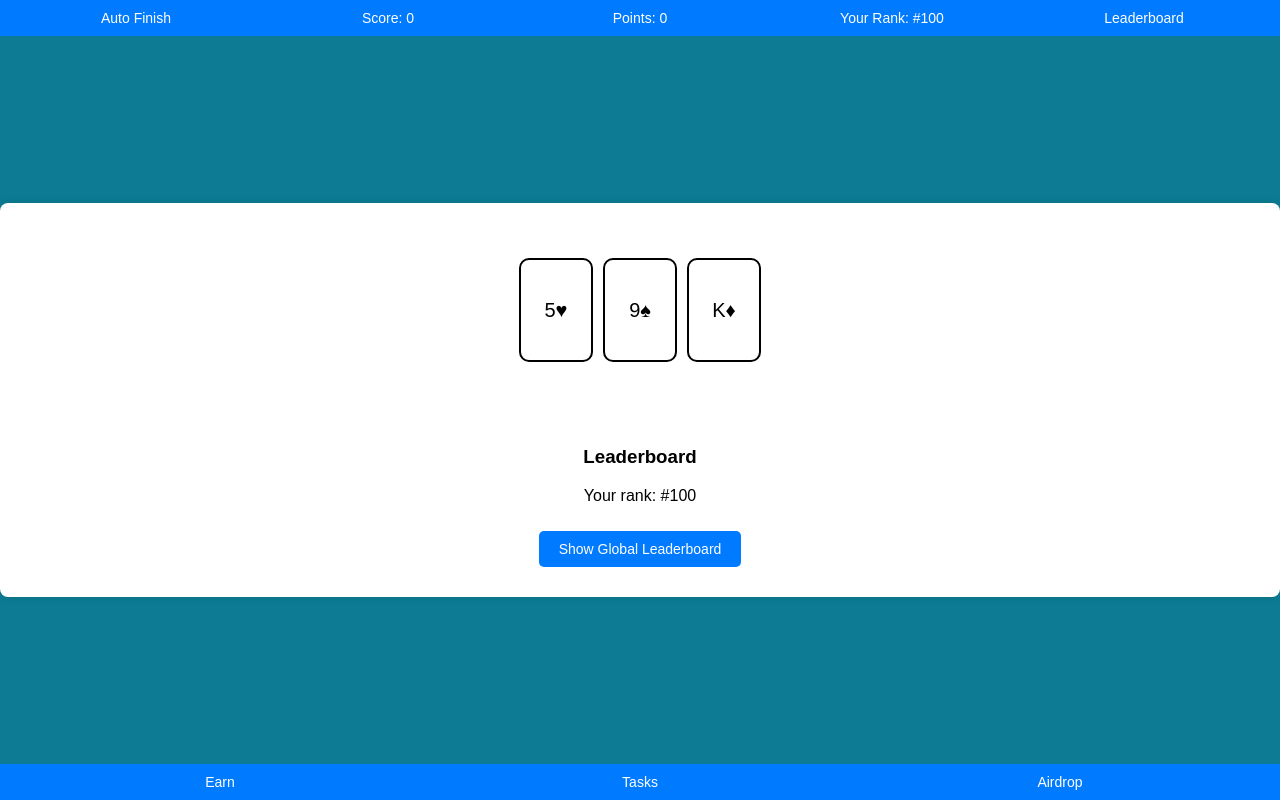
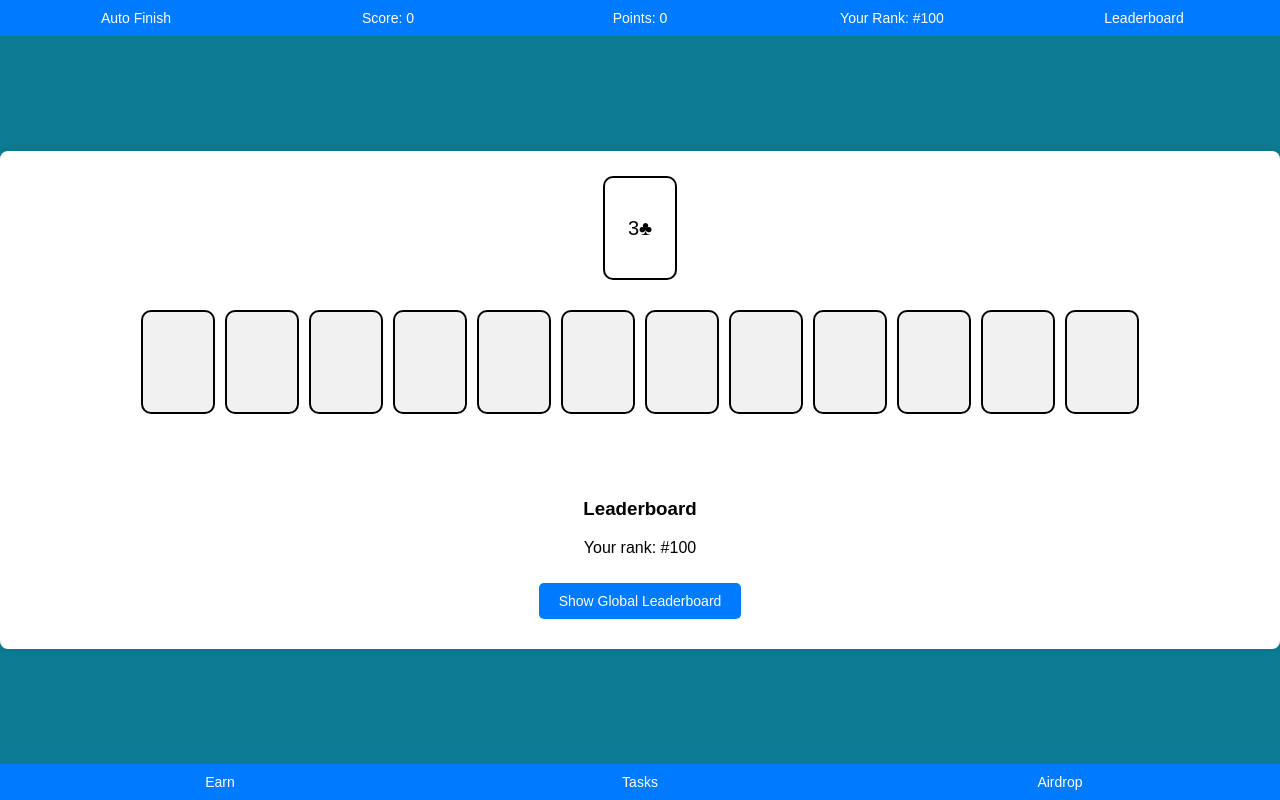
Before and after one commit to michealohagwam/Solitaire, a plain HTML site: page index.html in a window 1280 px wide. Both pictures are taken after a click on the element "Leaderboard". Drawn offline with Linux system fonts and the light colour scheme.

Commit message:
Add files via upload

```diff
--- a/index.html
+++ b/index.html
@@ -112,24 +112,32 @@
             font-weight: bold;
         }
 
-        .deck {
+        .deck, .pile {
             display: flex;
             justify-content: center;
-            flex-wrap: wrap;
-            margin-top: 30px;
-        }
-
-        .card {
+            align-items: center;
             width: 70px;
             height: 100px;
             border-radius: 10px;
             background-color: white;
             border: 2px solid black;
             margin: 5px;
+            position: relative;
+            font-size: 20px;
+            cursor: pointer;
+        }
+
+        .piles {
             display: flex;
-            align-items: center;
+            flex-wrap: wrap;
             justify-content: center;
-            font-size: 20px;
+            margin-top: 20px;
+        }
+
+        #foundation1, #foundation2, #foundation3, #foundation4,
+        #wastePile, #tableauPile1, #tableauPile2, #tableauPile3,
+        #tableauPile4, #tableauPile5, #tableauPile6, #tableauPile7 {
+            background-color: #f1f1f1;
         }
 
         .content-section {
@@ -172,13 +180,13 @@
                 padding: 8px 16px;
             }
 
-            .deck .card {
+            .deck, .pile {
                 width: 60px;
                 height: 90px;
                 font-size: 18px;
             }
         }
-            </style>
+    </style>
 </head>
 <body>
     <!-- Main Container -->
@@ -193,11 +201,21 @@
             <div class="menu-item" id="leaderboardBtn">Leaderboard</div>
         </div>
 
-        <!-- Solitaire Deck (Placeholder) -->
-        <div class="deck">
-            <div class="card" id="card1">5♥</div>
-            <div class="card" id="card2">9♠</div>
-            <div class="card" id="card3">K♦</div>
+        <!-- Solitaire Deck and Piles -->
+        <div class="deck" id="deck"></div>
+        <div class="piles">
+            <div class="pile" id="foundation1"></div>
+            <div class="pile" id="foundation2"></div>
+            <div class="pile" id="foundation3"></div>
+            <div class="pile" id="foundation4"></div>
+            <div class="pile" id="wastePile"></div>
+            <div class="pile" id="tableauPile1"></div>
+            <div class="pile" id="tableauPile2"></div>
+            <div class="pile" id="tableauPile3"></div>
+            <div class="pile" id="tableauPile4"></div>
+            <div class="pile" id="tableauPile5"></div>
+            <div class="pile" id="tableauPile6"></div>
+            <div class="pile" id="tableauPile7"></div>
         </div>
 
         <!-- Auto Complete Section (Initially hidden) -->
@@ -243,64 +261,80 @@
     </div>
 
     <script>
-        // Handle Top Menu
+        // Initialize deck, piles, and waste pile
+        const suits = ['♠', '♥', '♦', '♣'];
+        const values = ['2', '3', '4', '5', '6', '7', '8', '9', '10', 'J', 'Q', 'K', 'A'];
+        let deck = [];
+        let tableauPiles = document.querySelectorAll('[id^="tableauPile"]');
+        let foundationPiles = document.querySelectorAll('[id^="foundation"]');
+        let wastePile = document.getElementById('wastePile');
+
+        function createDeck() {
+            deck = [];
+            for (let suit of suits) {
+                for (let value of values) {
+                    deck.push(value + suit);
+                }
+            }
+            deck = shuffle(deck);
+            renderDeck();
+        }
+
+        function shuffle(array) {
+            let currentIndex = array.length, randomIndex;
+            while (currentIndex !== 0) {
+                randomIndex = Math.floor(Math.random() * currentIndex);
+                currentIndex--;
+                [array[currentIndex], array[randomIndex]] = [array[randomIndex], array[currentIndex]];
+            }
+            return array;
+        }
+
+        function renderDeck() {
+            const deckElement = document.getElementById('deck');
+            deckElement.innerHTML = deck.length ? deck[0] : 'Deck Empty';
+            deckElement.onclick = function() {
+                if (deck.length) {
+                    wastePile.innerHTML += '<div>' + deck.shift() + '</div>';
+                    renderDeck();
+                }
+            };
+        }
+
+        function setupGame() {
+            createDeck();
+        }
+
+        setupGame();
+
+        // Menu button functionalities
         document.getElementById('autoFinishBtn').addEventListener('click', function() {
-            showSection('autoFinishSection');
+            toggleSection('autoFinishSection');
         });
 
         document.getElementById('leaderboardBtn').addEventListener('click', function() {
-            showSection('leaderboardSection');
+            toggleSection('leaderboardSection');
         });
 
-        // Handle Bottom Menu
         document.getElementById('earnMenuBtn').addEventListener('click', function() {
-            showSection('earnSection');
+            toggleSection('earnSection');
         });
 
         document.getElementById('tasksMenuBtn').addEventListener('click', function() {
-            showSection('tasksSection');
+            toggleSection('tasksSection');
         });
 
         document.getElementById('airdropMenuBtn').addEventListener('click', function() {
-            showSection('airdropSection');
+            toggleSection('airdropSection');
         });
 
-        // Function to show the selected section
-        function showSection(sectionId) {
+        function toggleSection(sectionId) {
             const sections = document.querySelectorAll('.content-section');
             sections.forEach(section => {
                 section.classList.remove('active');
             });
             document.getElementById(sectionId).classList.add('active');
         }
-
-        // Auto Complete Game
-        document.getElementById('payAutoCompleteBtn').addEventListener('click', function() {
-            alert('Processing 0.1 TON payment for auto-complete...');
-            setTimeout(() => {
-                alert('Payment confirmed! Auto-completing game...');
-            }, 2000);
-        });
-
-        // Claim Daily Reward
-        document.getElementById('claimRewardBtn').addEventListener('click', function() {
-            alert('Daily reward claimed!');
-        });
-
-        // Perform Social Task
-        document.getElementById('socialTaskBtn').addEventListener('click', function() {
-            alert('Redirecting to social media tasks...');
-        });
-
-        // Connect Wallet for Airdrop
-        document.getElementById('connectWalletBtn').addEventListener('click', function() {
-            alert('Wallet connected!');
-        });
-
-        // Show Global Leaderboard
-        document.getElementById('showLeaderboardBtn').addEventListener('click', function() {
-            alert('Displaying global leaderboard...');
-        });
     </script>
 </body>
 </html>
```
